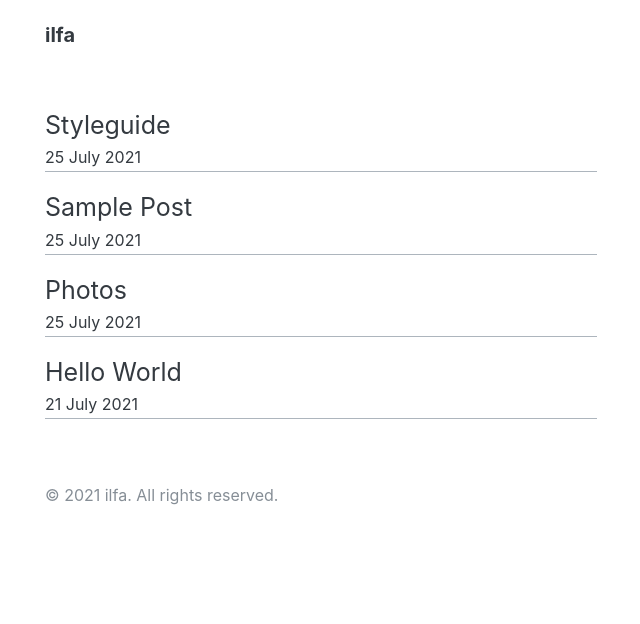
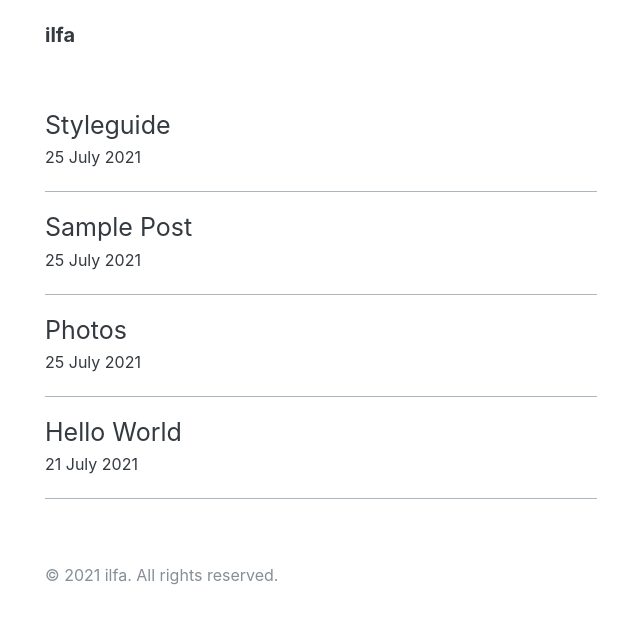
Before and after one commit to mhmdilfaj/www, a Jekyll site: the page built from index.html, in a window 1280 px wide. Shown: the top 624 px of the page, without its empty margins (319-959 px from the left). Built offline with Jekyll 4.4.1, drawn with Linux system fonts in a browser that asks for light colours; some web fonts are replaced.

Commit message:
Update index.html

```diff
--- a/index.html
+++ b/index.html
@@ -5,7 +5,7 @@ title: Home
 
 <section>
   {% for post in site.posts %}
-  <article class="mb-1 border-bottom">
+  <article class="mb-1 pb-1 border-bottom">
     <h3 class="m-0 p-0 fw-normal">
       <a href="{{ post.url | relative_url }}" class="text-dark">{{ post.title }}</a>
     </h3>
```
